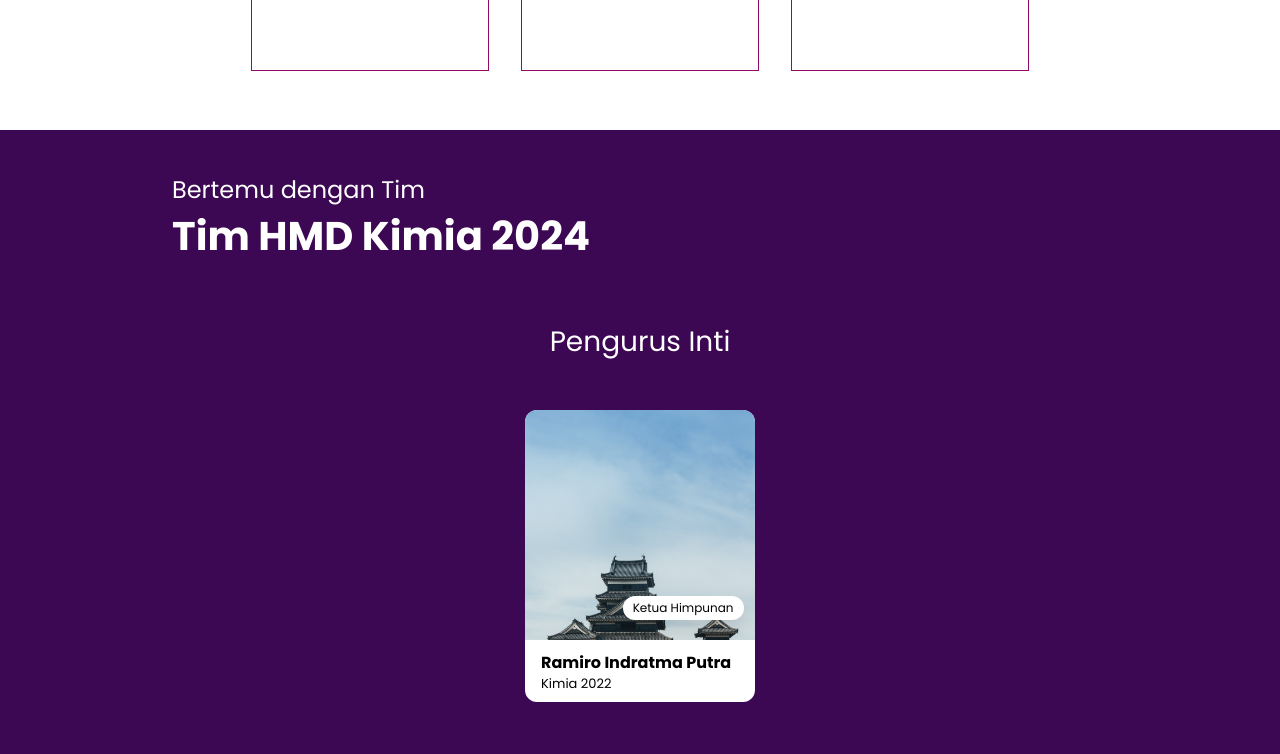
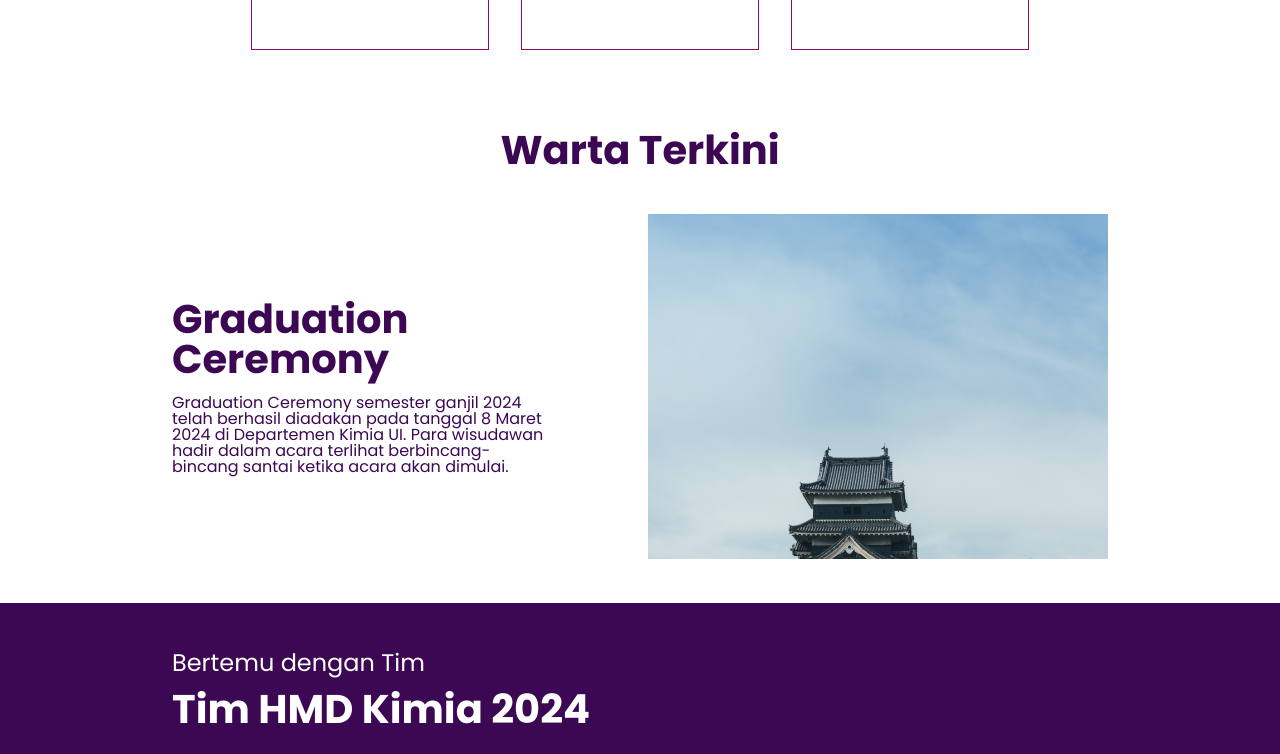
Before and after one commit to arkandamar/website-hmdk, a React (Vite) app: page / in a window 1280 px wide. Shown: the part 1720-2474 px from the top of the page. Built offline with nearby package versions, Linux system fonts and the light colour scheme.

Commit message:
perbaiki beberapa section

```diff
--- a/src/App.jsx
+++ b/src/App.jsx
@@ -5,17 +5,17 @@ import About from "./components/About";
 import Team from "./components/Team";
 import Mission from "./components/Mission";
 import Birdep from "./components/Birdep";
+import Event from "./components/Event";
 import "./App.scss";
 
 function App() {
-  const [count, setCount] = useState(0);
-
   return (
     <div className="main-container">
       <Nav></Nav>
       <Hero></Hero>
       <About></About>
       <Mission></Mission>
+      <Event></Event>
       <Team></Team>
       <Birdep></Birdep>
     </div>
--- a/src/App.scss
+++ b/src/App.scss
@@ -9,9 +9,11 @@ $grey-color: #d4d4d4;
 
 // Layouting
 $side-padding: 172px;
+$top-padding: 44px;
 
 // Sizing
 $xl: 40px;
+$l: 32px;
 
 // Utility
 @mixin flex($justify: default, $align: default, $dir: default) {
--- /dev/null
+++ b/src/components/Event.jsx
@@ -0,0 +1,26 @@
+import "./Event.scss";
+import Japan from "../assets/japan.jpg";
+
+export default function Event(props) {
+  return (
+    <div className="event">
+      <div className="header">
+        <h3 className="mainheader">Warta Terkini</h3>
+      </div>
+      <div className="container">
+        <div className="text">
+          <h3>Graduation Ceremony</h3>
+          <p>
+            Graduation Ceremony semester ganjil 2024 telah berhasil diadakan
+            pada tanggal 8 Maret 2024 di Departemen Kimia UI. Para wisudawan
+            hadir dalam acara terlihat berbincang-bincang santai ketika acara
+            akan dimulai.
+          </p>
+        </div>
+        <div className="slider">
+          <img src={Japan} />
+        </div>
+      </div>
+    </div>
+  );
+}
--- /dev/null
+++ b/src/components/Event.scss
@@ -0,0 +1,49 @@
+@import "../App.scss";
+
+.event {
+  width: 100%;
+  background-color: white;
+
+  .header {
+    @include flex(center, center, column);
+    gap: 8px;
+    text-align: center;
+    font-size: $xl;
+    color: $base-color;
+    font-weight: bold;
+  }
+
+  .container {
+    display: grid;
+    grid-template-columns: repeat(12, 1fr);
+    gap: 16px;
+    padding: 0 $side-padding;
+    margin: $top-padding 0;
+
+    .text {
+      @include flex(center, left, column);
+      gap: 16px;
+      grid-column-start: span 5;
+      color: $base-color;
+
+      h3 {
+        font-size: $xl;
+        font-weight: bold;
+      }
+    }
+
+    .slider {
+      grid-column: 7 / 13;
+      aspect-ratio: 4 / 3;
+      width: 100%;
+      height: 100%;
+
+      img {
+        width: inherit;
+        height: inherit;
+        object-fit: cover;
+        object-position: center;
+      }
+    }
+  }
+}
--- a/src/components/Hero.jsx
+++ b/src/components/Hero.jsx
@@ -7,11 +7,14 @@ export default function Hero(props) {
     <div className="hero">
       <div className="header">
         <div>
-          <div className="name">Selamat Datang di HMD Kimia FMIPA UI</div>
+          <div className="name">
+            <h2>Selamat Datang,</h2>
+            <h1>di HMD Kimia UI</h1>
+          </div>
           <div className="tagline">Salurkan asa, selaraskan makna</div>
           <div className="buttons">
             <div className="button about-us">
-              Tentang
+              Telusuri
               <div className="container">
                 <img className="arrow" src={Arrow} />
               </div>
--- a/src/components/Mission.scss
+++ b/src/components/Mission.scss
@@ -5,7 +5,6 @@
   height: 450px;
   background-color: white;
   @include flex(center, center, column);
-  gap: 42px;
   color: $base-color;
 
   .text {
@@ -17,13 +16,13 @@
   .box-container {
     @include flex(center, center);
     gap: 32px;
+    margin: $top-padding 0;
 
     .box {
       @include flex();
       width: 200px;
       height: 200px;
       padding: 24px 18px;
-      // background-color: $sec-color;
       color: $sec-color;
       flex-direction: column;
       transition: all 200ms;
@@ -33,7 +32,6 @@
       &:hover {
         box-shadow: 0px 10px 15px -3px rgba(0, 0, 0, 0.1);
         transform: translateY(-10px);
-        cursor: pointer;
         background-color: $dark-sec-color;
         color: white;
       }
--- a/src/components/Nav.jsx
+++ b/src/components/Nav.jsx
@@ -53,7 +53,7 @@ export default function Nav(props) {
         }}
         className="nav"
       >
-        <div className="menu-list">
+        <ul className="menu-list">
           <li>
             <a href="#">Beranda</a>
           </li>
@@ -75,7 +75,7 @@ export default function Nav(props) {
           <li>
             <a href="#">Kontak</a>
           </li>
-        </div>
+        </ul>
       </div>
       <div
         style={{
--- a/src/components/Nav.scss
+++ b/src/components/Nav.scss
@@ -7,7 +7,7 @@
   top: 0;
   z-index: 99;
   transition: transform 200ms;
-  border-bottom: 1px solid $base-color;
+  box-shadow: 0px 0px 2px 0px rgba(0, 0, 0, 0.4);
 
   .menu-list {
     font-family: "Poppins", sans-serif;
@@ -51,20 +51,20 @@
         min-width: 160px;
         width: max-content;
         height: max-content;
-        z-index: 999;
+        z-index: 90;
         transition: all 100ms;
-        border: 1px solid $dark-base-color;
         background-color: white;
 
         a {
           display: block;
           padding: 18px 16px;
           text-decoration: none;
-          color: $dark-base-color;
+          background-color: $sec-color;
+          color: white;
 
           &:hover {
             background-color: $dark-sec-color;
-            color: white;
+            color: $grey-color;
           }
         }
       }
```
